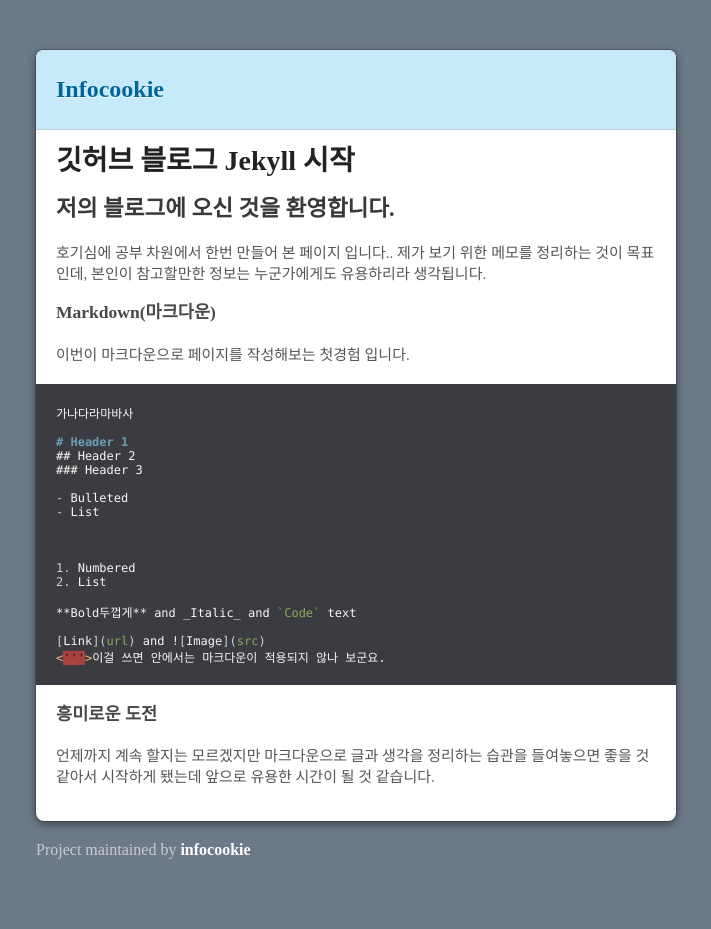
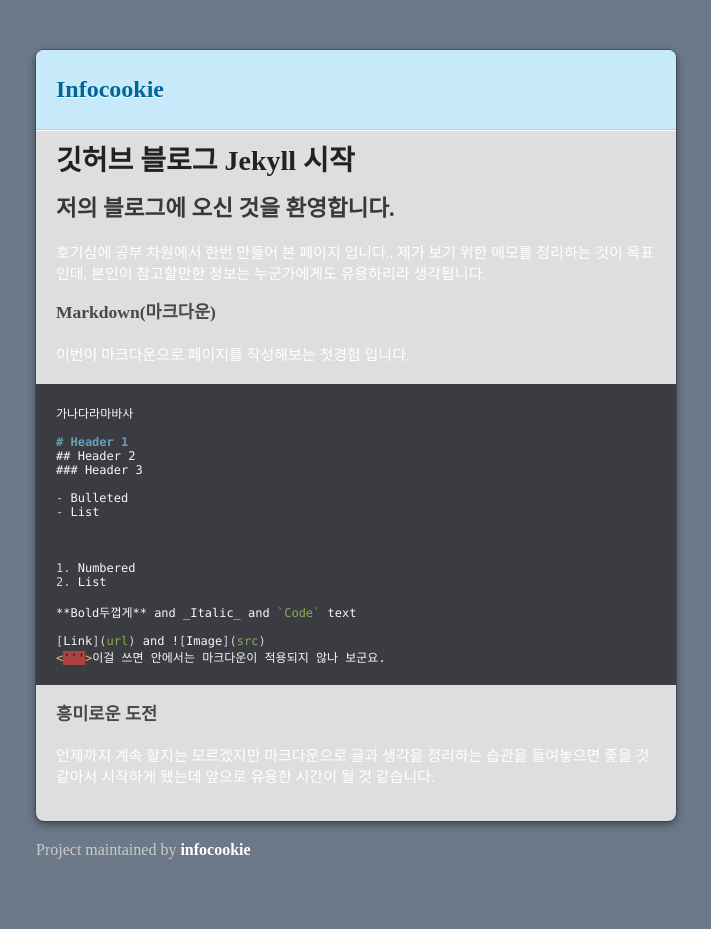
Before and after one commit to infocookie/Infocookie, a Jekyll site: the page built from index.md, in a window 1280 px wide. Shown: the whole page, without its empty margins (284-995 px from the left). Built offline with Jekyll 4.4.1, drawn with Linux system fonts in a browser that asks for light colours; our own code applies the rules of GitHub Pages for plain Markdown files; the repository's description, which GitHub fills in, is left out.

Commit message:
Update jekyll-theme-modernist.scss

```diff
--- a/_sass/jekyll-theme-modernist.scss
+++ b/_sass/jekyll-theme-modernist.scss
@@ -9,7 +9,7 @@
   padding:50px 0;
   margin:0;
   font:14px/1.5 ;
-  color:#555;
+  color:#fff;
   font-weight:300;
   background:inline-image('checker.png') fixed;
 }
@@ -17,7 +17,7 @@
 .wrapper {
   width:640px;
   margin:0 auto;
-  background:#ffffff;
+  background:#dedede;
   border-radius: 8px;
   box-shadow: rgba(#000, 0.2) 0 0 0 1px, rgba(#000, 0.45) 0 3px 10px;
 }
```
